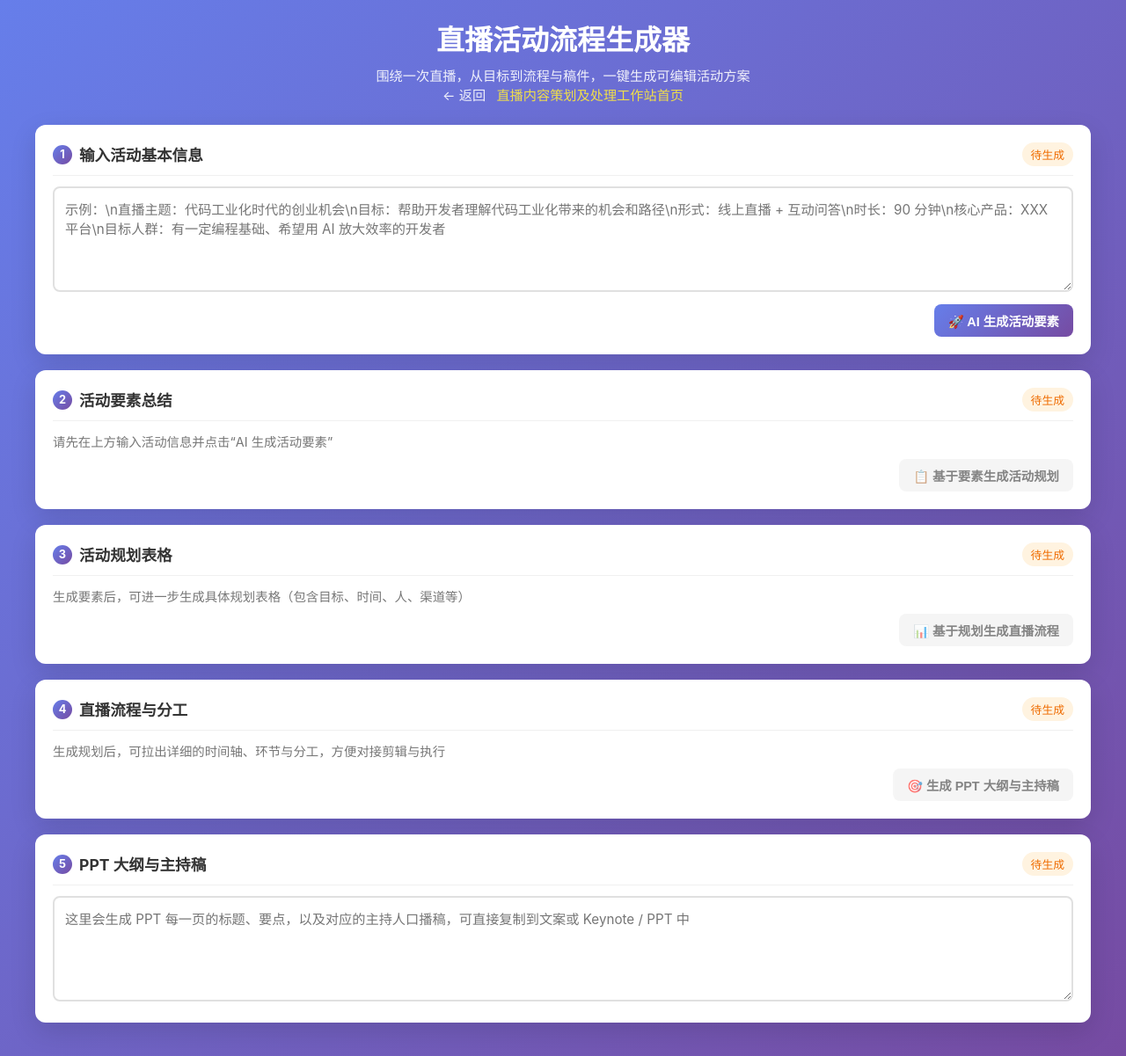
After one commit to Aomferni/video_cut_helper, a Flask app: template templates/planner.html in a window 1280 px wide. The commit adds this page. Shown: the whole page at 88% size. Run offline with Flask 3, Linux system fonts and the light colour scheme; the template is opened without the code that fills it, so the values that code supplies are empty.

Commit message:
增加活动策划文档

```diff
--- a/app.py
+++ b/app.py
@@ -1,8 +1,9 @@
-from flask import Flask, render_template, request, jsonify, send_file
+from flask import Flask, render_template, request, jsonify, send_file, send_from_directory
 from typing import Any, Dict, Union, Tuple
 from flask.wrappers import Response
 from urllib.parse import quote
 import os
+import requests
 import pandas as pd
 from moviepy.editor import VideoFileClip, concatenate_videoclips
 import tempfile
@@ -28,11 +29,16 @@ except ImportError:
 
 app = Flask(__name__)
 
-# 配置文件路径
-UPLOAD_FOLDER = 'static/uploads'
-OUTPUT_FOLDER = 'static/output'
+# AI 活动策划 API 配置
+API_KEY = os.environ.get('MS_KEY', '')
+API_URL = "https://api-inference.modelscope.cn/v1/chat/completions"
+
+# 配置文件路径（使用绝对路径，避免工作目录问题）
+BASE_DIR = os.path.dirname(os.path.abspath(__file__))
+UPLOAD_FOLDER = os.path.join(BASE_DIR, 'static/uploads')
+OUTPUT_FOLDER = os.path.join(BASE_DIR, 'static/output')
 # 添加PDF输出目录
-PDF_OUTPUT_FOLDER = 'static/output/pdf_images'
+PDF_OUTPUT_FOLDER = os.path.join(BASE_DIR, 'static/output/pdf_images')
 app.config['UPLOAD_FOLDER'] = UPLOAD_FOLDER
 app.config['OUTPUT_FOLDER'] = OUTPUT_FOLDER
 app.config['PDF_OUTPUT_FOLDER'] = PDF_OUTPUT_FOLDER
@@ -599,13 +605,66 @@ def cut_videos_from_dataframe(input_video_path, df, concat_after_cut=False, audi
         return error_message
 
 
+@app.route('/api/chat', methods=['POST'])
+def chat():
+    """代理活动策划 AI 服务"""
+    if not API_KEY:
+        return jsonify({'error': 'API KEY not configured'}), 500
+
+    try:
+        data = request.get_json()
+        prompt = data.get('prompt', '')
+
+        if not prompt:
+            return jsonify({'error': 'Prompt is required'}), 400
+
+        # 调用 ModelScope API
+        response = requests.post(
+            API_URL,
+            headers={
+                "Content-Type": "application/json",
+                "Authorization": f"Bearer {API_KEY}"
+            },
+            json={
+                "model": "Qwen/Qwen3-VL-30B-A3B-Instruct",
+                "messages": [{
+                    "role": "user",
+                    "content": [{"type": "text", "text": prompt}]
+                }],
+                "max_tokens": 4096,
+                "temperature": 0.7,
+                "enable_thinking": False
+            },
+            timeout=120
+        )
+
+        if response.status_code != 200:
+            return jsonify({'error': f'AI API error: {response.status_code}'}), response.status_code
+
+        result = response.json()
+        content = result.get('choices', [{}])[0].get('message', {}).get('content', '')
+
+        return jsonify({'content': content})
+
+    except requests.exceptions.Timeout:
+        return jsonify({'error': 'Request timeout'}), 504
+    except Exception as e:
+        return jsonify({'error': str(e)}), 500
+
 @app.route('/')
 def index():
     return render_template('index.html')
 
+
 @app.route('/about')
 def about():
     return render_template('about.html')
+
+
+@app.route('/planner')
+def planner():
+    """直播活动流程生成器页面（使用原始活动流程生成器静态页）"""
+    return send_from_directory('toAdd', 'index.html')
 
 @app.route('/manage')
 def manage():
--- a/static/js/main.js
+++ b/static/js/main.js
@@ -19,7 +19,8 @@ import {
     exportToExcel,
     updateRecordSelectAllCheckbox,
     startCutting,
-    updateCutOutputFilesList
+    updateCutOutputFilesList,
+    sortTableByStartTime
 } from './modules/cutting.js';
 
 import {
--- /dev/null
+++ b/templates/planner.html
@@ -0,0 +1,417 @@
+<!DOCTYPE html>
+<html lang="zh-CN">
+<head>
+    <meta charset="UTF-8">
+    <meta name="viewport" content="width=device-width, initial-scale=1.0">
+    <title>直播活动流程生成器 - 直播内容策划及处理工作站</title>
+    <style>
+        * { margin: 0; padding: 0; box-sizing: border-box; }
+        body {
+            font-family: -apple-system, BlinkMacSystemFont, 'Segoe UI', Roboto, 'Helvetica Neue', Arial, sans-serif;
+            background: linear-gradient(135deg, #667eea 0%, #764ba2 100%);
+            min-height: 100vh;
+            padding: 20px;
+        }
+        .container { max-width: 1200px; margin: 0 auto; }
+        header { text-align: center; color: #fff; margin-bottom: 24px; }
+        header h1 { font-size: 2rem; margin-bottom: 8px; }
+        header p { opacity: 0.9; font-size: 0.95rem; }
+        header a { color: #ffeb3b; text-decoration: none; margin-left: 8px; }
+
+        .card {
+            background: #fff;
+            border-radius: 12px;
+            padding: 20px;
+            box-shadow: 0 10px 30px rgba(0,0,0,0.12);
+            margin-bottom: 18px;
+        }
+        .card-header {
+            display: flex;
+            justify-content: space-between;
+            align-items: center;
+            margin-bottom: 12px;
+            border-bottom: 1px solid #f0f0f0;
+            padding-bottom: 10px;
+        }
+        .card-header h2 {
+            font-size: 1.1rem;
+            display: flex;
+            align-items: center;
+            gap: 8px;
+            color: #333;
+        }
+        .step-badge {
+            width: 22px;
+            height: 22px;
+            border-radius: 50%;
+            background: linear-gradient(135deg, #667eea 0%, #764ba2 100%);
+            color: #fff;
+            display: inline-flex;
+            align-items: center;
+            justify-content: center;
+            font-size: 0.8rem;
+        }
+        textarea {
+            width: 100%;
+            min-height: 120px;
+            padding: 12px;
+            border-radius: 8px;
+            border: 2px solid #e0e0e0;
+            font-size: 0.95rem;
+            resize: vertical;
+            font-family: inherit;
+        }
+        textarea:focus {
+            outline: none;
+            border-color: #667eea;
+        }
+        .btn {
+            padding: 8px 16px;
+            border-radius: 8px;
+            border: none;
+            cursor: pointer;
+            font-size: 0.9rem;
+            font-weight: 600;
+        }
+        .btn-primary {
+            background: linear-gradient(135deg, #667eea 0%, #764ba2 100%);
+            color: #fff;
+        }
+        .btn-secondary { background: #f0f0f0; color: #333; }
+        .btn:disabled { opacity: .6; cursor: not-allowed; }
+        .status-indicator {
+            font-size: 0.8rem;
+            padding: 4px 10px;
+            border-radius: 999px;
+            background: #fff3e0;
+            color: #ef6c00;
+        }
+        .status-indicator.completed { background: #e8f5e9; color: #2e7d32; }
+        .status-indicator.error { background: #ffebee; color: #c62828; }
+
+        .table-container { overflow-x: auto; margin-top: 8px; }
+        table { width: 100%; border-collapse: collapse; font-size: 0.9rem; }
+        th, td {
+            border: 1px solid #e0e0e0;
+            padding: 8px 10px;
+            text-align: left;
+        }
+        th { background: #f5f5f5; font-weight: 600; }
+        td[contenteditable="true"] { cursor: text; }
+        td[contenteditable="true"]:focus {
+            outline: 2px solid #667eea;
+            outline-offset: -2px;
+        }
+        .field-cell { background: #fafafa; font-weight: 600; width: 140px; }
+        .toast {
+            position: fixed;
+            right: 20px;
+            bottom: 20px;
+            background: #333;
+            color: #fff;
+            padding: 12px 18px;
+            border-radius: 8px;
+            font-size: 0.85rem;
+            box-shadow: 0 4px 10px rgba(0,0,0,0.25);
+        }
+        .toast.success { background: #00b894; }
+        .toast.error { background: #ff4757; }
+    </style>
+</head>
+<body>
+<div class="container">
+    <header>
+        <h1>直播活动流程生成器</h1>
+        <p>围绕一次直播，从目标到流程与稿件，一键生成可编辑活动方案</p>
+        <p>← 返回 <a href="/">直播内容策划及处理工作站首页</a></p>
+    </header>
+
+    <!-- Step 1 输入信息 -->
+    <section class="card" id="step1">
+        <div class="card-header">
+            <h2><span class="step-badge">1</span> 输入活动基本信息</h2>
+            <span class="status-indicator" id="step1Status">待生成</span>
+        </div>
+        <div class="card-body">
+            <textarea id="activityInput" placeholder="示例：\n直播主题：代码工业化时代的创业机会\n目标：帮助开发者理解代码工业化带来的机会和路径\n形式：线上直播 + 互动问答\n时长：90 分钟\n核心产品：XXX 平台\n目标人群：有一定编程基础、希望用 AI 放大效率的开发者"></textarea>
+            <div style="margin-top: 10px; text-align: right;">
+                <button class="btn btn-primary" id="btnGenElements">🚀 AI 生成活动要素</button>
+            </div>
+        </div>
+    </section>
+
+    <!-- Step 2 活动要素 -->
+    <section class="card" id="step2">
+        <div class="card-header">
+            <h2><span class="step-badge">2</span> 活动要素总结</h2>
+            <span class="status-indicator" id="step2Status">待生成</span>
+        </div>
+        <div class="card-body">
+            <div id="elementsContent"><p style="color:#777;font-size:0.9rem;">请先在上方输入活动信息并点击“AI 生成活动要素”</p></div>
+            <div style="margin-top: 10px; text-align: right;">
+                <button class="btn btn-secondary" id="btnGenPlan" disabled>📋 基于要素生成活动规划</button>
+            </div>
+        </div>
+    </section>
+
+    <!-- Step 3 活动规划 -->
+    <section class="card" id="step3">
+        <div class="card-header">
+            <h2><span class="step-badge">3</span> 活动规划表格</h2>
+            <span class="status-indicator" id="step3Status">待生成</span>
+        </div>
+        <div class="card-body">
+            <div id="planContent"><p style="color:#777;font-size:0.9rem;">生成要素后，可进一步生成具体规划表格（包含目标、时间、人、渠道等）</p></div>
+            <div style="margin-top: 10px; text-align: right;">
+                <button class="btn btn-secondary" id="btnGenFlow" disabled>📊 基于规划生成直播流程</button>
+            </div>
+        </div>
+    </section>
+
+    <!-- Step 4 活动流程 -->
+    <section class="card" id="step4">
+        <div class="card-header">
+            <h2><span class="step-badge">4</span> 直播流程与分工</h2>
+            <span class="status-indicator" id="step4Status">待生成</span>
+        </div>
+        <div class="card-body">
+            <div id="flowContent"><p style="color:#777;font-size:0.9rem;">生成规划后，可拉出详细的时间轴、环节与分工，方便对接剪辑与执行</p></div>
+            <div style="margin-top: 10px; text-align: right;">
+                <button class="btn btn-secondary" id="btnGenPPT" disabled>🎯 生成 PPT 大纲与主持稿</button>
+            </div>
+        </div>
+    </section>
+
+    <!-- Step 5 PPT 与主持稿 -->
+    <section class="card" id="step5">
+        <div class="card-header">
+            <h2><span class="step-badge">5</span> PPT 大纲与主持稿</h2>
+            <span class="status-indicator" id="step5Status">待生成</span>
+        </div>
+        <div class="card-body">
+            <textarea id="pptOutput" placeholder="这里会生成 PPT 每一页的标题、要点，以及对应的主持人口播稿，可直接复制到文案或 Keynote / PPT 中"></textarea>
+        </div>
+    </section>
+</div>
+
+<script>
+    const API_URL = "/api/chat";
+    let activityData = {
+        input: '',
+        elements: null,
+        plan: null,
+        flow: null,
+        ppt: null
+    };
+
+    function showToast(message, type = 'info') {
+        const t = document.createElement('div');
+        t.className = `toast ${type}`;
+        t.textContent = message;
+        document.body.appendChild(t);
+        setTimeout(() => t.remove(), 2800);
+    }
+
+    async function callAI(prompt) {
+        const resp = await fetch(API_URL, {
+            method: 'POST',
+            headers: { 'Content-Type': 'application/json' },
+            body: JSON.stringify({ prompt })
+        });
+        if (!resp.ok) throw new Error(`HTTP ${resp.status}`);
+        const data = await resp.json();
+        if (data.error) throw new Error(data.error);
+        return data.content || '';
+    }
+
+    function updateStatus(stepId, status) {
+        const el = document.getElementById(stepId + 'Status');
+        if (!el) return;
+        el.className = 'status-indicator';
+        if (status === 'completed') {
+            el.classList.add('completed');
+            el.textContent = '已完成';
+        } else if (status === 'error') {
+            el.classList.add('error');
+            el.textContent = '生成失败';
+        } else {
+            el.textContent = '待生成';
+        }
+    }
+
+    function parseTableFromAI(text) {
+        text = text.replace(/<think>[\s\S]*?<\/think>/g, '').trim();
+        const lines = text.split('\n').filter(l => l.trim());
+        const rows = [];
+        for (const line of lines) {
+            if (line.includes('|')) {
+                const cells = line.split('|').map(c => c.trim()).filter(c => c && !/^[-:]+$/.test(c));
+                if (cells.length) rows.push(cells);
+            }
+        }
+        return rows;
+    }
+
+    function renderEditableTable(containerId, data, onChangeCell, headerIsFirstRow = true) {
+        const container = document.getElementById(containerId);
+        if (!data || !data.length) {
+            container.innerHTML = '<p style="color:#777;font-size:0.9rem;">暂无数据</p>';
+            return;
+        }
+        let html = '<div class="table-container"><table>';
+        data.forEach((row, r) => {
+            html += '<tr>';
+            row.forEach((cell, c) => {
+                if (headerIsFirstRow && r === 0) {
+                    html += `<th>${cell}</th>`;
+                } else {
+                    html += `<td contenteditable="true" data-row="${r}" data-col="${c}">${cell}</td>`;
+                }
+            });
+            html += '</tr>';
+        });
+        html += '</table></div>';
+        container.innerHTML = html;
+        container.querySelectorAll('td[contenteditable="true"]').forEach(td => {
+            td.addEventListener('blur', () => {
+                const r = parseInt(td.dataset.row, 10);
+                const c = parseInt(td.dataset.col, 10);
+                onChangeCell(r, c, td.textContent.trim());
+            });
+        });
+    }
+
+    async function onGenerateElements() {
+        const input = document.getElementById('activityInput').value.trim();
+        if (!input) {
+            showToast('请先输入活动基本信息', 'error');
+            return;
+        }
+        activityData.input = input;
+        updateStatus('step1', 'completed');
+        updateStatus('step2', 'pending');
+        document.getElementById('elementsContent').innerHTML = '<p style="color:#666;">AI 正在提取活动要素...</p>';
+        try {
+            const prompt = `你是一个活动策划专家，请基于以下直播/活动信息，整理一张要素表。\\n\\n` +
+                `用户输入：\\n${input}\\n\\n` +
+                `以 Markdown 表格输出，第一列为"字段"，第二列为"内容"，` +
+                `字段建议包含：活动目标、核心产品/项目、目标受众、时间与时长、形式与渠道、互动设计、成功指标等。`;
+            const result = await callAI(prompt);
+            const table = parseTableFromAI(result);
+            if (!table.length) {
+                activityData.elements = [
+                    ['字段', '内容'],
+                    ['活动目标', '待补充'],
+                    ['核心产品/项目', '待补充'],
+                    ['目标受众', '待补充'],
+                    ['时间与时长', '待补充'],
+                    ['形式与渠道', '待补充'],
+                    ['互动设计', '待补充'],
+                    ['成功指标', '待补充']
+                ];
+            } else {
+                activityData.elements = table;
+            }
+            renderEditableTable('elementsContent', activityData.elements, (r, c, v) => {
+                activityData.elements[r][c] = v;
+            });
+            updateStatus('step2', 'completed');
+            document.getElementById('btnGenPlan').disabled = false;
+            showToast('活动要素生成完成', 'success');
+        } catch (e) {
+            console.error(e);
+            document.getElementById('elementsContent').innerHTML = `<p style="color:#c62828;">生成失败：${e.message}</p>`;
+            updateStatus('step2', 'error');
+            showToast('生成要素失败，请稍后重试', 'error');
+        }
+    }
+
+    async function onGeneratePlan() {
+        if (!activityData.elements) {
+            showToast('请先生成活动要素', 'error');
+            return;
+        }
+        updateStatus('step3', 'pending');
+        document.getElementById('planContent').innerHTML = '<p style="color:#666;">AI 正在生成活动规划...</p>';
+        const elementsText = activityData.elements.map(r => r.join(' | ')).join('\n');
+        const prompt = `你现在是一个直播活动策划 PM，请根据下面的活动要素表，生成一个活动规划表：\\n\\n${elementsText}\\n\\n` +
+            `以 Markdown 表格形式输出，至少包含这些列："类别"、"字段"、"内容"。` +
+            `类别至少包括：核心信息、人力安排、时间节奏、传播与渠道、风控与预案。`
+        try {
+            const result = await callAI(prompt);
+            const table = parseTableFromAI(result);
+            if (!table.length) throw new Error('未解析到表格');
+            activityData.plan = table;
+            renderEditableTable('planContent', activityData.plan, (r, c, v) => {
+                activityData.plan[r][c] = v;
+            });
+            updateStatus('step3', 'completed');
+            document.getElementById('btnGenFlow').disabled = false;
+            showToast('活动规划生成完成', 'success');
+        } catch (e) {
+            console.error(e);
+            document.getElementById('planContent').innerHTML = `<p style="color:#c62828;">生成失败：${e.message}</p>`;
+            updateStatus('step3', 'error');
+            showToast('生成规划失败，请稍后重试', 'error');
+        }
+    }
+
+    async function onGenerateFlow() {
+        if (!activityData.plan) {
+            showToast('请先生成活动规划', 'error');
+            return;
+        }
+        updateStatus('step4', 'pending');
+        document.getElementById('flowContent').innerHTML = '<p style="color:#666;">AI 正在生成直播流程...</p>';
+        const planText = activityData.plan.map(r => r.join(' | ')).join('\n');
+        const prompt = `根据下面的活动规划表，为一次直播生成详细流程表（时间轴）：\\n\\n${planText}\\n\\n` +
+            `以 Markdown 表格形式输出，建议列包括："阶段"、"起止时间"、"环节名称"、"负责人/参与角色"、"目标"、"备注"。`;
+        try {
+            const result = await callAI(prompt);
+            const table = parseTableFromAI(result);
+            if (!table.length) throw new Error('未解析到表格');
+            activityData.flow = table;
+            renderEditableTable('flowContent', activityData.flow, (r, c, v) => {
+                activityData.flow[r][c] = v;
+            });
+            updateStatus('step4', 'completed');
+            document.getElementById('btnGenPPT').disabled = false;
+            showToast('直播流程生成完成', 'success');
+        } catch (e) {
+            console.error(e);
+            document.getElementById('flowContent').innerHTML = `<p style="color:#c62828;">生成失败：${e.message}</p>`;
+            updateStatus('step4', 'error');
+            showToast('生成流程失败，请稍后重试', 'error');
+        }
+    }
+
+    async function onGeneratePPT() {
+        if (!activityData.flow) {
+            showToast('请先生成直播流程', 'error');
+            return;
+        }
+        updateStatus('step5', 'pending');
+        const flowText = activityData.flow.map(r => r.join(' | ')).join('\n');
+        const prompt = `你现在是直播活动的内容策划，请基于以下直播流程表，生成 PPT 页面大纲和主持人串词：\\n\\n${flowText}\\n\\n` +
+            `请直接以 Markdown 分级标题的形式输出：每一页 PPT 用 "## 第X页：标题" 表示，下面分点列出该页要呈现的内容；` +
+            `并在每个关键环节后补充少量主持人口播稿建议（用"主持人口播示例："开头）。`;
+        try {
+            const result = await callAI(prompt);
+            activityData.ppt = result;
+            document.getElementById('pptOutput').value = result;
+            updateStatus('step5', 'completed');
+            showToast('PPT 大纲与主持稿生成完成', 'success');
+        } catch (e) {
+            console.error(e);
+            updateStatus('step5', 'error');
+            showToast('生成 PPT 大纲失败，请稍后重试', 'error');
+        }
+    }
+
+    document.getElementById('btnGenElements').addEventListener('click', onGenerateElements);
+    document.getElementById('btnGenPlan').addEventListener('click', onGeneratePlan);
+    document.getElementById('btnGenFlow').addEventListener('click', onGenerateFlow);
+    document.getElementById('btnGenPPT').addEventListener('click', onGeneratePPT);
+</script>
+</body>
+</html>
```
Also changed, not shown: static/js/modules/crop.js (+26 -5 lines), static/js/modules/cutting.js (+82 -3 lines), static/js/modules/player.js (+43 -2 lines), templates/index.html (+5 -3 lines), 1 other file.
